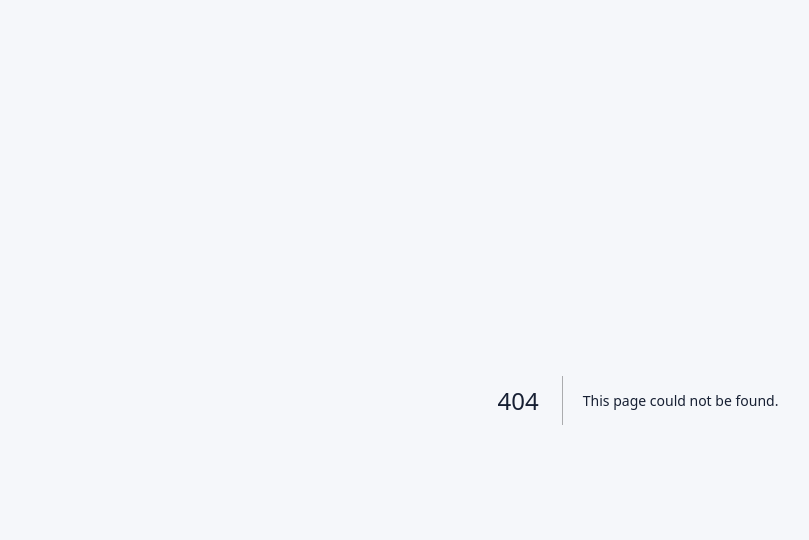
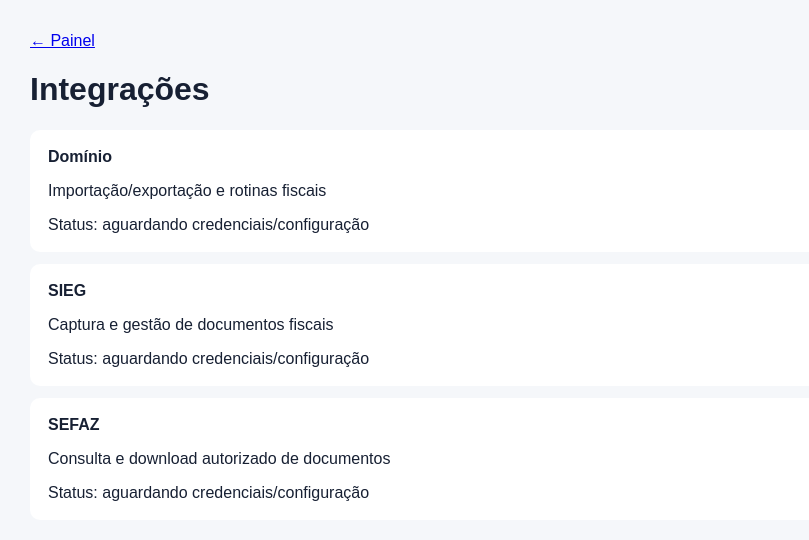
Before and after one commit to rogeriocapello/central-fiscal-unicon, a Next.js app: page /integracoes in a window 1280 px wide. Before the commit this address had no page. Shown: the top 540 px of the page, without its empty margins (2-811 px from the left). Built offline with nearby package versions, Linux system fonts and the light colour scheme.

Commit message:
feat: add operational modules

```diff
--- /dev/null
+++ b/app/integracoes/page.js
@@ -0,0 +1 @@
+const xs=[["Domínio","Importação/exportação e rotinas fiscais"],["SIEG","Captura e gestão de documentos fiscais"],["SEFAZ","Consulta e download autorizado de documentos"]];export default function Integracoes(){return <main style={{padding:32}}><a href="/">← Painel</a><h1>Integrações</h1>{xs.map(x=><section key={x[0]} style={{background:"white",padding:18,margin:"12px 0",borderRadius:10}}><b>{x[0]}</b><p>{x[1]}</p><span>Status: aguardando credenciais/configuração</span></section>)}</main>}
```
